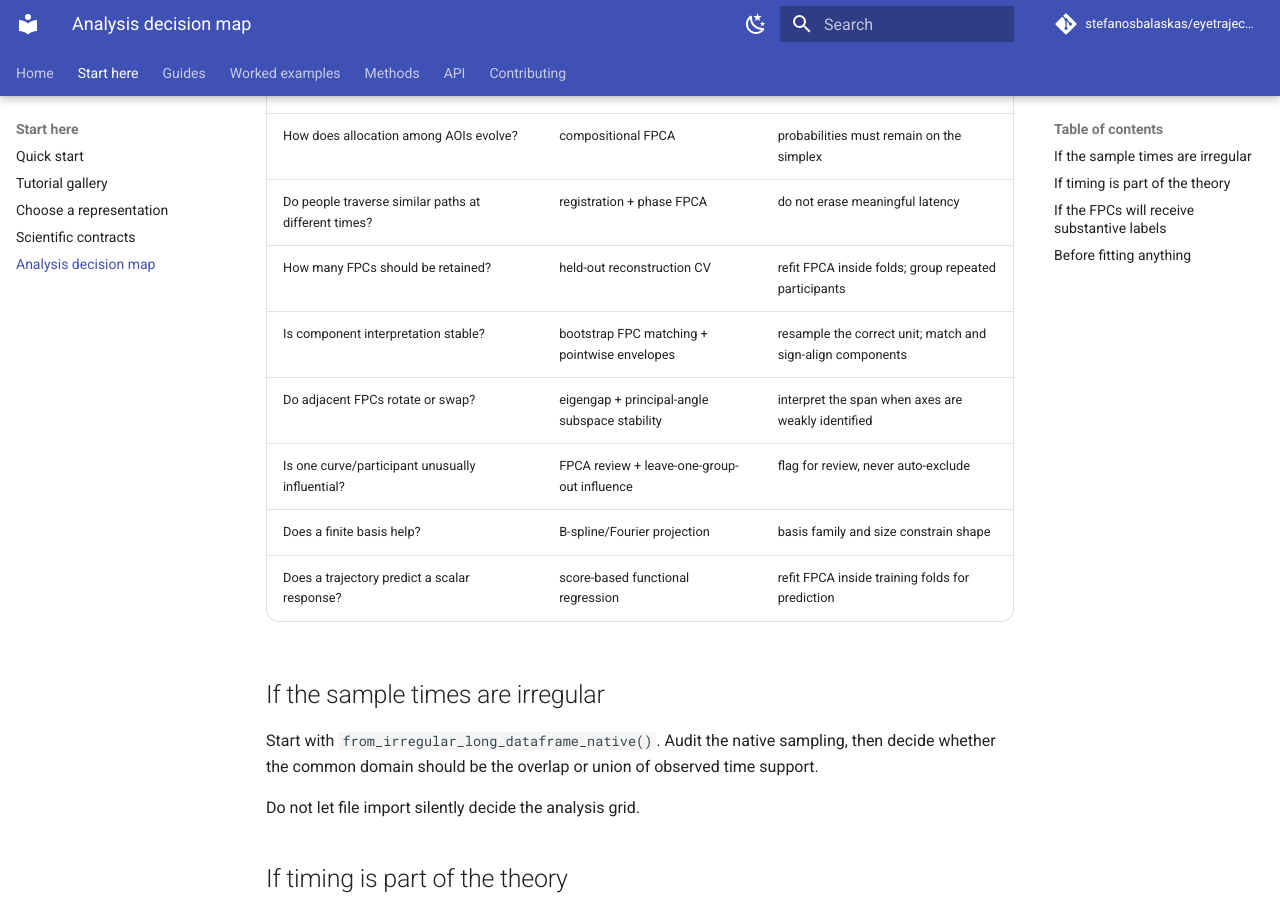
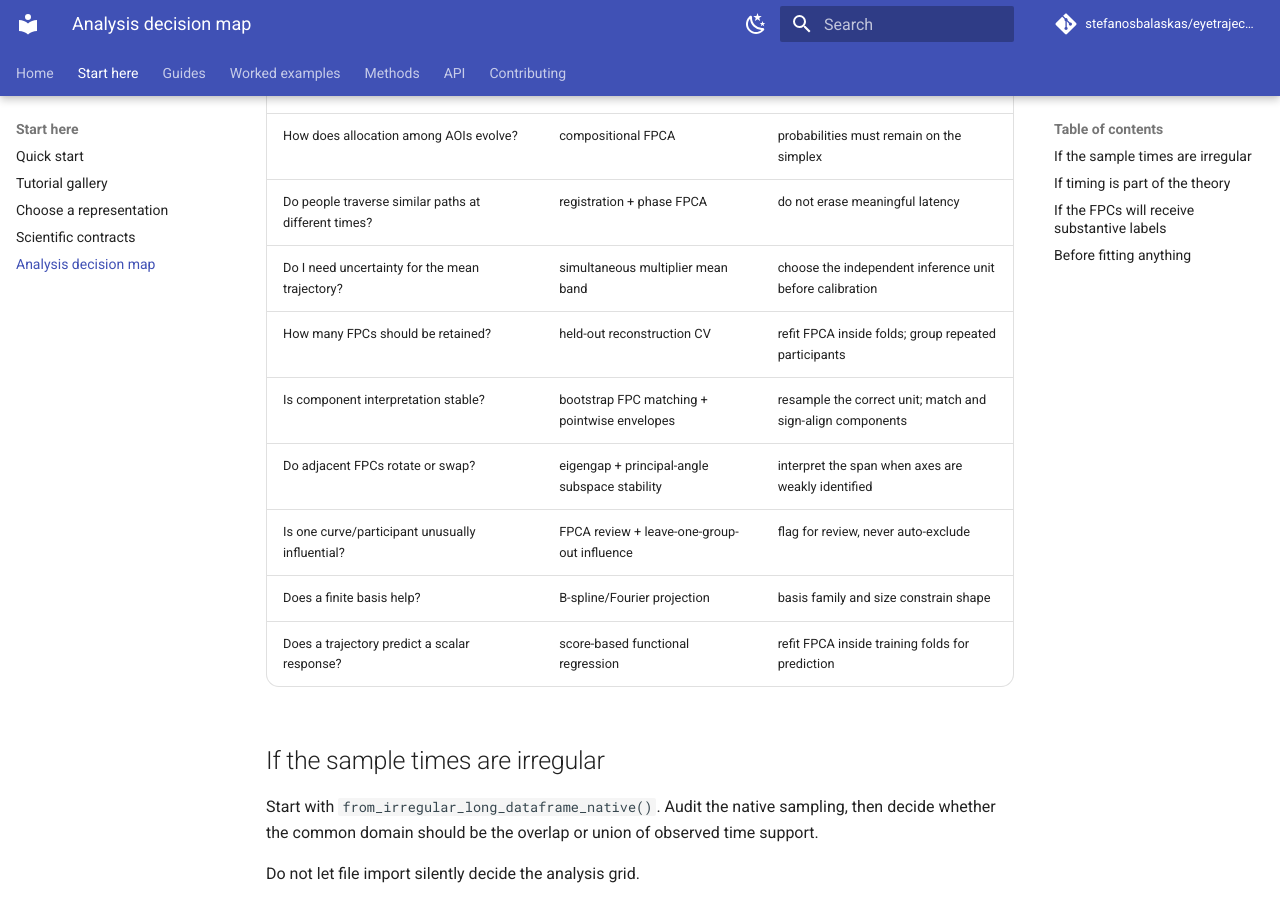
Before and after one commit to stefanosbalaskas/eyetrajectoriespy, an MkDocs documentation site: the page built from docs/concepts/decision-map.md, in a window 1280 px wide and 900 px high, scrolled down 464 px. Built offline with MkDocs 1.6.1 and Material for MkDocs 9.7.7, drawn with Linux system fonts in a browser that asks for light colours; comment, search, counter and statistics services are not loaded.

Commit message:
Add functional mean inference to decision map

```diff
--- a/docs/concepts/decision-map.md
+++ b/docs/concepts/decision-map.md
@@ -10,6 +10,7 @@ Use the **research question and data structure** to choose the representation.
 | Are stable participant strategies different from trial fluctuations? | multilevel FPCA | preserve participant → trial nesting |
 | How does allocation among AOIs evolve? | compositional FPCA | probabilities must remain on the simplex |
 | Do people traverse similar paths at different times? | registration + phase FPCA | do not erase meaningful latency |
+| Do I need uncertainty for the mean trajectory? | simultaneous multiplier mean band | choose the independent inference unit before calibration |
 | How many FPCs should be retained? | held-out reconstruction CV | refit FPCA inside folds; group repeated participants |
 | Is component interpretation stable? | bootstrap FPC matching + pointwise envelopes | resample the correct unit; match and sign-align components |
 | Do adjacent FPCs rotate or swap? | eigengap + principal-angle subspace stability | interpret the span when axes are weakly identified |
```
